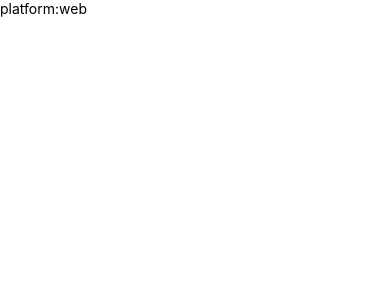
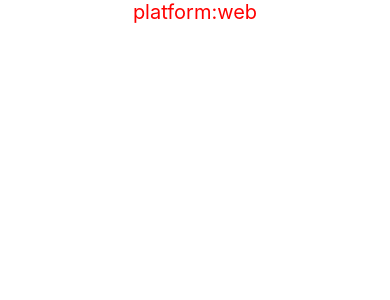
Before and after one commit to rameshbanakar/react-native, a React Native app: screen / in a window 390 px wide. Shown: the top 300 px of the page. Built offline with nearby package versions, Linux system fonts and the light colour scheme.

Commit message:
os check

```diff
--- a/component/OsCheck.js
+++ b/component/OsCheck.js
@@ -3,7 +3,7 @@ import {View, Text, Platform} from 'react-native';
 function OsCheck() {
   return (
     <View>
-      <Text>platform:{Platform.OS}</Text>
+      <Text style={{fontSize:20,color:"red",margin:"auto"}}>platform:{Platform.OS}</Text>
     </View>
   );
 }
```
